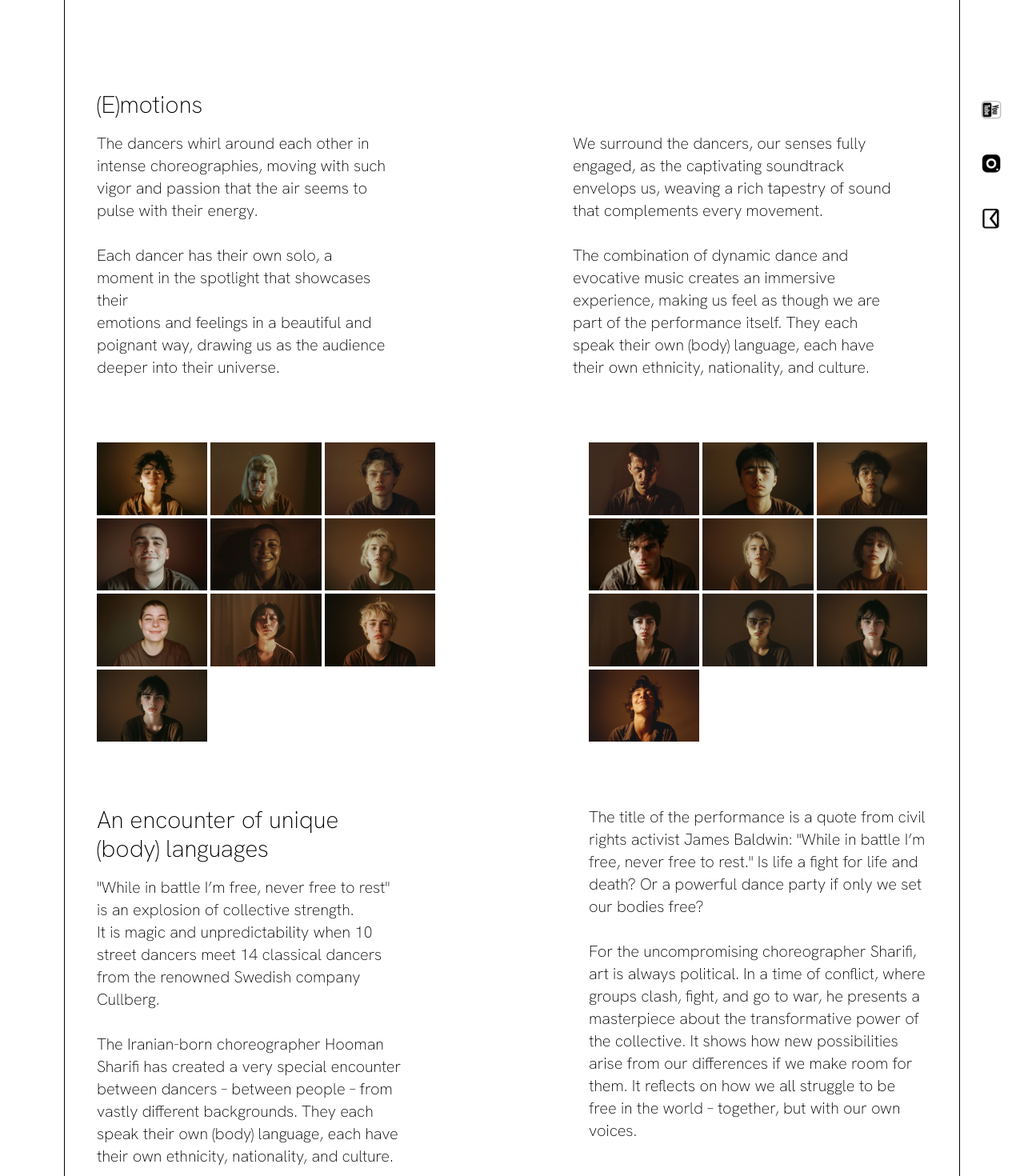
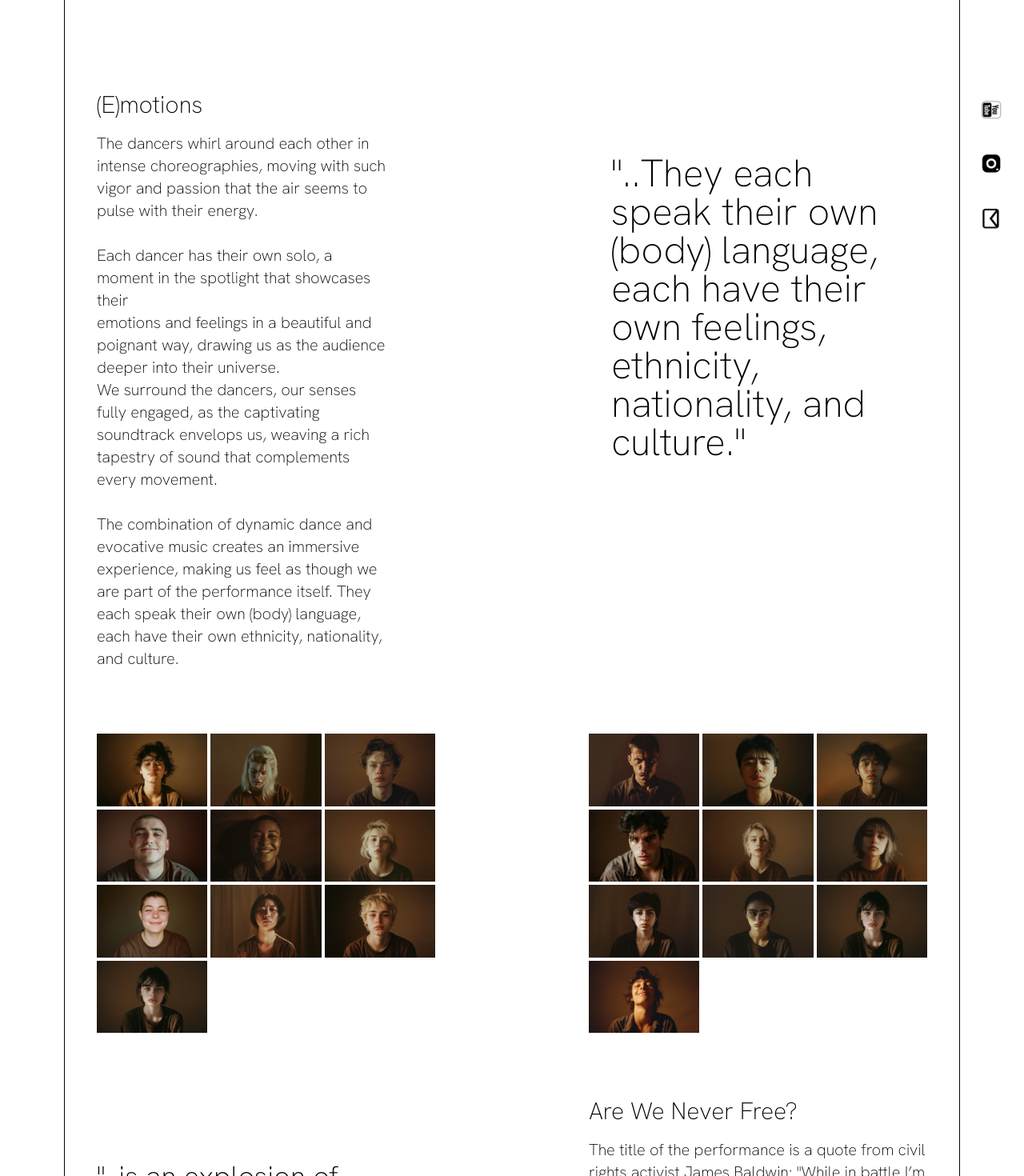
Before and after one commit to SineMunchs/exam2, a Vue app: page /about in a window 1280 px wide. Shown: the part 420-1890 px from the top of the page at 80% size. Built offline with nearby package versions, Linux system fonts and the light colour scheme.

Commit message:
commit init

```diff
--- a/index.html
+++ b/index.html
@@ -4,7 +4,7 @@
     <meta charset="UTF-8">
     <link rel="icon" href="/favicon.ico">
     <meta name="viewport" content="width=device-width, initial-scale=1.0">
-    <title>Vite App</title>
+    <title>While In Battle I'm Free, Never Free to Rest</title>
 
 <!-- Import google font -->
 <link rel="preconnect" href="https://fonts.googleapis.com">
--- a/src/views/AboutView.vue
+++ b/src/views/AboutView.vue
@@ -21,14 +21,15 @@ stroke  about side
         <div class="grid grid-cols-1 gap-4 mr-10">
           <h3 class="hanken font-extralight text-3xl">(E)motions</h3>
           <h2 class="hanken font-extralight text-xl">The dancers whirl around each other in intense choreographies, moving with such <br>vigor and passion that the air seems to pulse with their energy. <br> <br>Each dancer has their own solo, a moment in the spotlight that showcases their <br> emotions and feelings in a beautiful and poignant way, drawing us as the audience deeper into their universe.
+          <br>We surround the dancers, our senses fully engaged, as the captivating soundtrack envelops us, weaving a rich tapestry of sound that complements every movement. <br><br>The combination of dynamic dance and evocative music creates an immersive experience, making us feel as though we are part of the performance itself. They each speak their own (body) language, each have their own ethnicity, nationality, and culture.
           </h2>
       </div>
     </div>
     <!-- Second Grid Container -->
     <div class=" p-4 flex-1 ml-40 mr-10">
       <div class="grid grid-cols-1 gap-4">
-        <h2 class="hanken font-extralight text-xl mt-6">
-          <br>We surround the dancers, our senses fully engaged, as the captivating soundtrack envelops us, weaving a rich tapestry of sound that complements every movement. <br><br>The combination of dynamic dance and evocative music creates an immersive experience, making us feel as though we are part of the performance itself. They each speak their own (body) language, each have their own ethnicity, nationality, and culture.
+        <h2 class="hanken font-extralight text-5xl ml-12 mt-20">
+          "..They each speak their own (body) language, each have their own feelings, ethnicity, nationality, and culture."
         </h2>
       </div>
     </div>
@@ -74,15 +75,14 @@ stroke  about side
   <div class="flex flex-row w-full p-6">
      <div class=" p-4 flex-1">
         <div class="grid grid-cols-1 gap-4 mr-10">
-          <h3 class="hanken font-extralight text-3xl">An encounter of unique (body) languages</h3>
-         <h1 class ="hanken font-extralight text-xl "> "While in battle I’m free, never free to rest" is an explosion of collective strength. <br>It is magic and unpredictability when 10 street dancers meet 14 classical dancers from the renowned Swedish company Cullberg.
-       <br><br>The Iranian-born choreographer Hooman Sharifi has created a very special encounter between dancers – between people – from vastly different backgrounds. They each speak their own (body) language, each have their own ethnicity, nationality, and culture.
+         <h1 class ="hanken font-extralight text-4xl mt-20 "> "..is an explosion of collective strength. It is magic and unpredictability when 10 street dancers meet 14 classical dancers from the renowned Swedish company Cullberg."
       </h1>
       </div>
     </div>
     <!-- Second Grid Container -->
     <div class="  p-4 flex-1 ml-40 ">
       <div class="grid grid-cols-1 gap-4">
+        <h3 class="hanken font-extralight text-3xl">Are We Never Free?</h3>
         <h1 class="hanken font-extralight text-xl ">
         The title of the performance is a quote from civil rights activist James Baldwin: "While in battle I’m free, never free to rest." Is life a fight for life and death? Or a powerful dance party if only we set our bodies free?<br><br>
         For the uncompromising choreographer Sharifi, art is always political. In a time of conflict, where groups clash, fight, and go to war, he presents a masterpiece about the transformative power of the collective. It shows how new possibilities arise from our differences if we make room for them. It reflects on how we all struggle to be free in the world – together, but with our own voices.
--- a/src/views/TicketView.vue
+++ b/src/views/TicketView.vue
@@ -14,8 +14,8 @@
 
           <div class="flex space-x-20 justify-center ml-80 mb-40">
                <div class="border border-black p-20 custom-width text-8xl text-[#5C442B] cursor-pointer hover:text-[#EFB34B]"><a href="https://www.eventim-light.com/dk/a/6268ebc70e2f6b59c13b0fac/e/6656fcdfe820523242408b0f" target="blank">25</a></div>
+               <div class="border border-black p-20 custom-width text-8xl text-[#5C442B] cursor-pointer hover:text-[#EFB34B]"><a href="https://www.eventim-light.com/dk/a/6268ebc70e2f6b59c13b0fac/e/6656fcdfe820523242408b1b" target="blank">27</a></div>
                <div class="border border-black p-20 custom-width text-8xl text-[#5C442B] cursor-pointer hover:text-[#EFB34B]"><a href="https://www.eventim-light.com/dk/a/6268ebc70e2f6b59c13b0fac/e/6656fcdfe820523242408b16" target="blank">26</a></div>
-               <div class="border border-black p-20 custom-width text-8xl text-[#5C442B] cursor-pointer hover:text-[#EFB34B]"><a href="https://www.eventim-light.com/dk/a/6268ebc70e2f6b59c13b0fac/e/6656fcdfe820523242408b1b" target="blank">27</a></div>
                <div class="border border-black p-20 custom-width text-8xl text-[#5C442B] cursor-pointer hover:text-[#EFB34B]"><a href="https://www.eventim-light.com/dk/a/6268ebc70e2f6b59c13b0fac/e/6656fcdfe820523242408b20" target="blank">28</a></div>
                <div class="border border-black p-20 custom-width text-8xl text-[#5C442B] cursor-pointer hover:text-[#EFB34B]"><a href="https://www.eventim-light.com/dk/a/6268ebc70e2f6b59c13b0fac/e/6656fcdfe820523242408b25" target="blank">29</a></div>
            </div>
```
